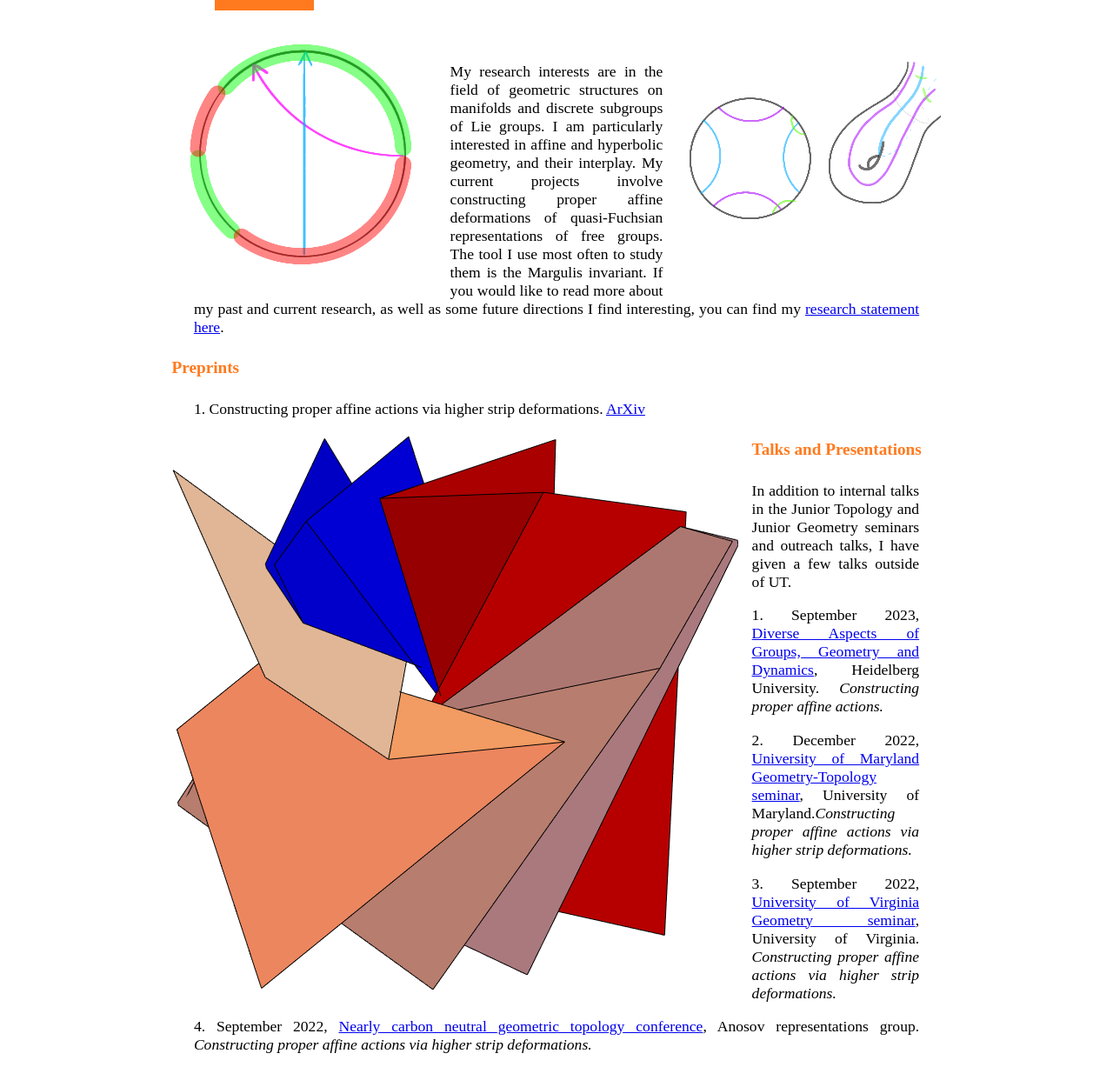
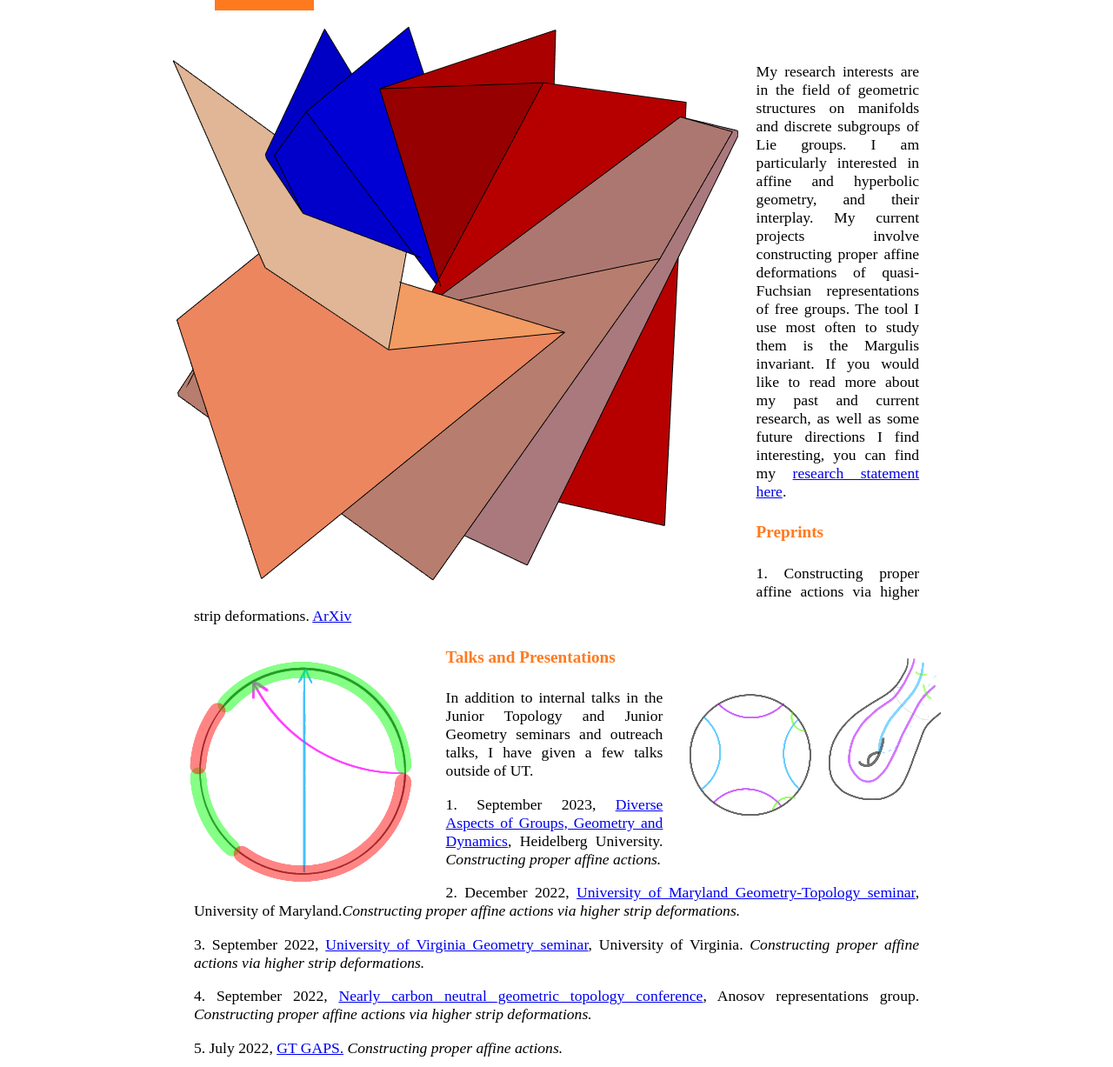
Before and after one commit to neznez/neznez.github.io, a plain HTML site: page research.html in a window 1280 px wide. Shown: the part 50-1277 px from the top of the page at 87% size. Drawn offline with Linux system fonts and the light colour scheme.

Commit message:
Update research.html

```diff
--- a/research.html
+++ b/research.html
@@ -14,7 +14,7 @@
   <li><a href="me.html">Me as a person</a></li>
 </ul>
 
-  <img src="sign.png" alt="Sign changes" style="float:left;padding-left:15%;padding-right:20px;padding-top:15px">
+  <img src="domain.png" alt="Sign changes" style="float:left;padding-left:15%;padding-right:20px;padding-top:15px">
 <img src="torus.png" alt="Proper!" style="float:right;padding-left:20px;padding-right:15%;padding-top:15px">
 
 <p><br><br>My research interests are in the field of geometric structures on manifolds and discrete subgroups of Lie groups. I am particularly interested in
@@ -26,7 +26,7 @@ is the Margulis invariant. If you would like to read more about my past and curr
 
 <p>1. Constructing proper affine actions via higher strip deformations.    <a href="https://arxiv.org/abs/2205.14712">ArXiv</a> </p>
 
-  <img src="domain.png" alt = "A fundamental domain for a free group on two generators acting on three-dimensional affine space." style = "float:left; padding-left:15%;padding-right:15px">
+  <img src="sign.png" alt = "A fundamental domain for a free group on two generators acting on three-dimensional affine space." style = "float:left; padding-left:15%;padding-right:15px">
 
 
 <h4>Talks and Presentations</h4>
```
